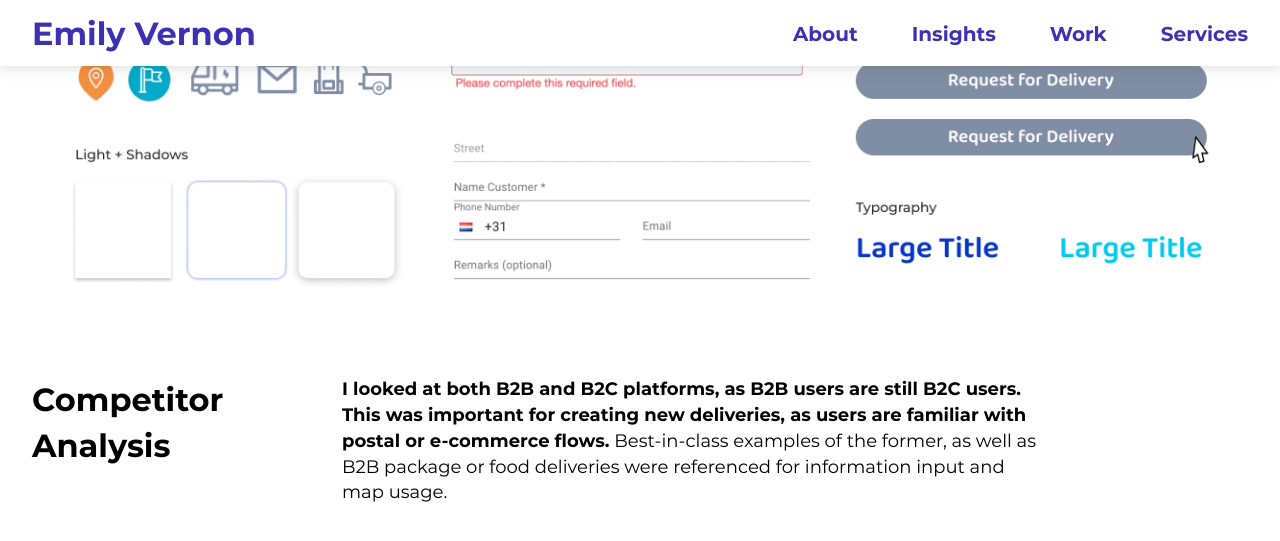
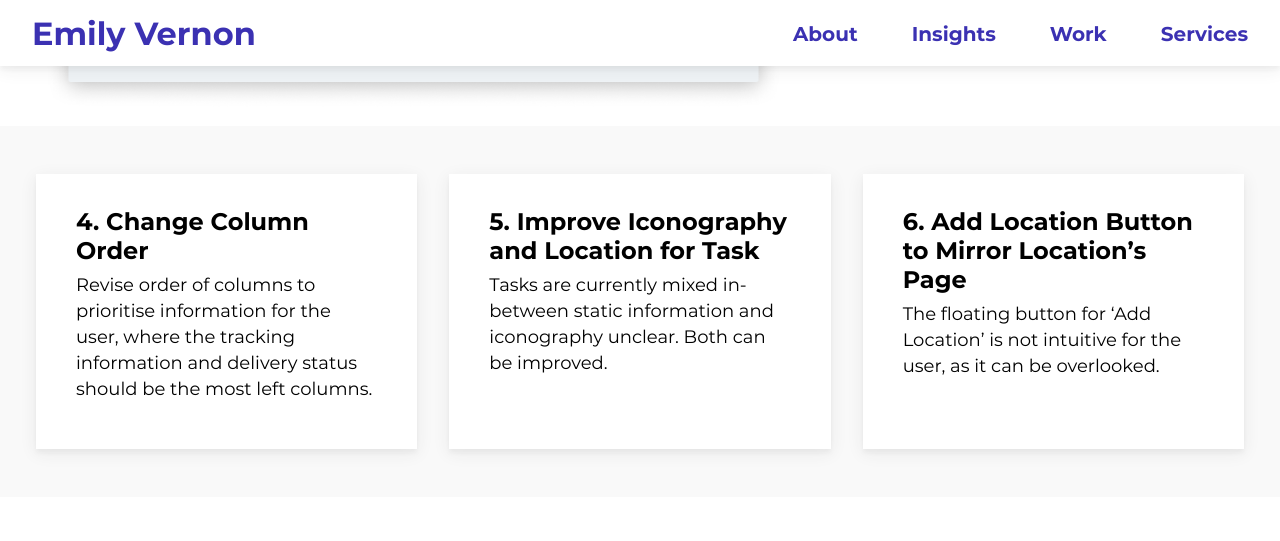
Before and after one commit to emilygv/emilyvernon.com, a Jekyll site: the page built from _casestudies/bringly.md, in a window 1280 px wide and 900 px high, scrolled down 3331 px, cut to the strip 0-545 px from the top of the window. Shown: the top 541 px of the strip. Built offline with Jekyll 4.4.1, drawn with Linux system fonts in a browser that asks for light colours.

Commit message:
Update bringly.md

```diff
--- a/_casestudies/bringly.md
+++ b/_casestudies/bringly.md
@@ -28,6 +28,20 @@
 |
 #### 3. Earlier Indication of Delivery Possibilities
 Package size and address determines which type of delivery is possible, where 'Type of delivery' should be earlier in the form.
+{% endcapture %}
+{% include info-highlight.html content=info-highlight %}
+
+![](/assets/images/casestudies/bringly/experience_audit_tracking_location_add.png)
+
+{% capture info-highlight %}
+#### 4. Change Column Order
+Revise order of columns to prioritise information for the user, where the tracking information and delivery status should be the most left columns.
+|
+#### 5. Improve Iconography and Location for Task
+Tasks are currently mixed in-between static information and iconography unclear. Both can be improved.
+|
+#### 6. Add Location Button to Mirror Location’s Page
+The floating button for ‘Add Location’ is not intuitive for the user, as it can be overlooked.
 {% endcapture %}
 {% include info-highlight.html content=info-highlight %}
 
```
